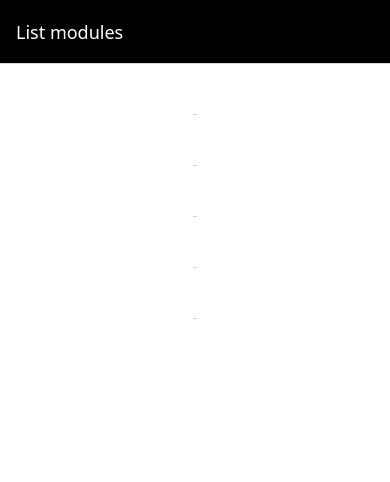
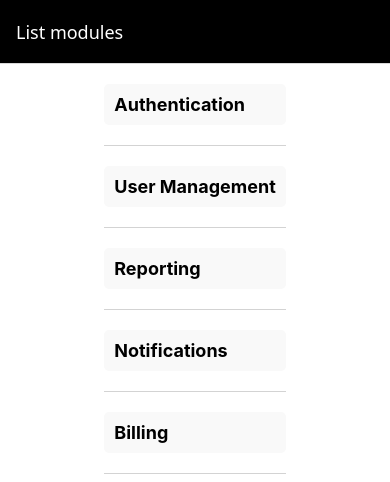
Before and after one commit to Noxtimo/crudler, a React Native app: screen /ModuleListScreen in a window 390 px wide. Shown: the top 482 px of the page. Built offline with nearby package versions, Linux system fonts and the light colour scheme.

Commit message:
feat: Populate ModuleList screen

```diff
--- /dev/null
+++ b/src/components/entity/modules/ModuleItem.js
@@ -0,0 +1,30 @@
+import React from 'react';
+import { View, Text, StyleSheet } from 'react-native';
+
+const ModuleItem = ({ module }) => {
+  return (
+    <View style={styles.container}>
+      <Text style={styles.title}>{module.title}</Text>
+      <Text style={styles.lecturer}>{module.lecturer}</Text>
+    </View>
+  );
+};
+
+const styles = StyleSheet.create({
+  container: {
+    padding: 10,
+    marginVertical: 5,
+    backgroundColor: '#f9f9f9',
+    borderRadius: 5,
+  },
+  title: {
+    fontSize: 18,
+    fontWeight: 'bold',
+  },
+  lecturer: {
+    fontSize: 14,
+    color: '#666',
+  },
+});
+
+export default ModuleItem;
--- /dev/null
+++ b/src/components/entity/modules/ModuleList.js
@@ -0,0 +1,30 @@
+import React from 'react';
+import { ScrollView, StyleSheet, Pressable } from 'react-native';
+import ModuleItem from './ModuleItem';
+
+const ModuleList = ({ modules, onSelect }) => {
+  return (
+    <ScrollView style={styles.container}>
+      {modules.map((module) => (
+        <Pressable
+          key={module.id}
+          style={styles.item}
+          onPress={() => onSelect(module)}
+        >
+          <ModuleItem module={{ title: module.name, lecturer: '' }} />
+        </Pressable>
+      ))}
+    </ScrollView>
+  );
+};
+
+const styles = StyleSheet.create({
+  container: {},
+  item: {
+    paddingVertical: 15,
+    borderBottomWidth: 1,
+    borderColor: 'lightgray',
+  },
+});
+
+export default ModuleList;
--- a/src/components/screens/ModuleListScreen.js
+++ b/src/components/screens/ModuleListScreen.js
@@ -1,41 +1,17 @@
-import { Text, ScrollView, StyleSheet, Pressable } from 'react-native';
 import Screen from '../layouts/Screen';
 import { modules as initialModules } from '../../data/modules';
+import ModuleList from '../entity/modules/ModuleList';
 
 export default function App() {
   // Initialisations ---------------------
   const modules = initialModules;
   const handleSelect = (module) => {
-    alert(`${module.ModuleCode} ${module.ModuleName}`);
+    alert(`${module.name}`);
   };
 
   return (
     <Screen>
-      <ScrollView style={styles.container}>
-        {modules.map((module) => (
-          <Pressable
-            key={module.ModuleCode}
-            style={styles.item}
-            onPress={() => handleSelect(module)}
-          >
-            <Text style={styles.text}>
-              {module.ModuleCode} {module.ModuleName}
-            </Text>
-          </Pressable>
-        ))}
-      </ScrollView>
+      <ModuleList modules={modules} onSelect={handleSelect} />
     </Screen>
   );
 }
-
-const styles = StyleSheet.create({
-  container: {},
-  item: {
-    paddingVertical: 15,
-    borderBottomWidth: 1,
-    borderColor: 'lightgray',
-  },
-  text: {
-    fontSize: 16,
-  },
-});
```
